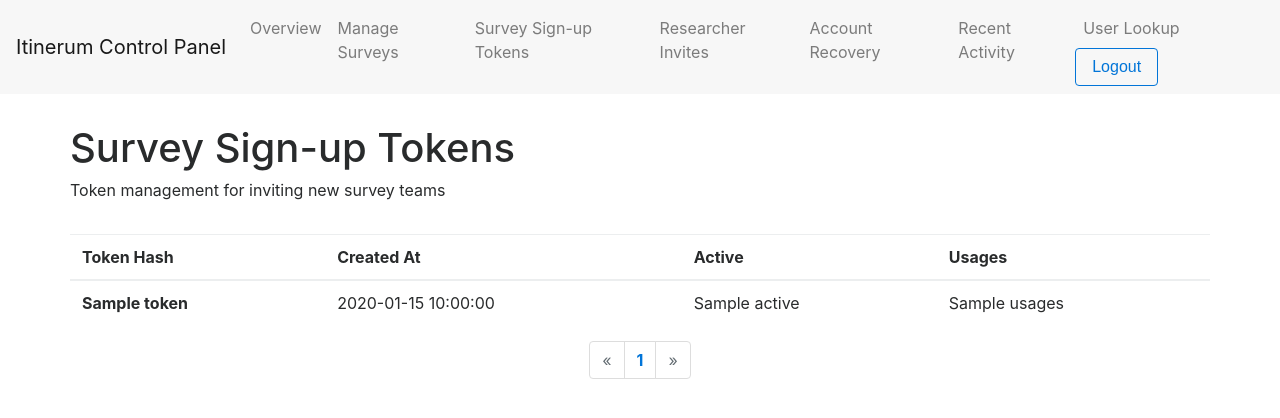
After one commit to kaiXlee/itinerum-admin, a Flask app: template admin/templates/signup_tokens.index.html in a window 1280 px wide. The commit adds this page. Shown: the top 418 px of the page. Run offline with Flask 2, Linux system fonts and the light colour scheme; the template is opened without the code that fills it: most values are stand-ins (such as "Sample title", 1, 10 or a date in 2020); some libraries are stand-ins or nearby versions.

Commit message:
Moved survey sign-up tokens table to its own panel

```diff
--- a/admin/db/survey_admin.py
+++ b/admin/db/survey_admin.py
@@ -13,6 +13,9 @@ from hardcoded_survey_questions import default_stack
 class SurveyAdminActions:
     def names(self):
         return [n for n, in Survey.query.with_entities(Survey.pretty_name).order_by(Survey.name).all()]
+
+    def paginate_registrations(self):
+        pass
 
     def get_user_role(self, role):
         return user_datastore.find_or_create_role(name=role)
--- a/admin/server.py
+++ b/admin/server.py
@@ -8,7 +8,7 @@ import logging
 from raven.contrib.flask import Sentry
 import os
 
-from admin.blueprints import control_panel, manage_surveys
+from admin.blueprints import control_panel, manage_surveys, signup_tokens
 import config
 from models import db, user_datastore
 
@@ -57,6 +57,7 @@ def create_app(testing=False):
     # Register admin dashboard blueprint =======================================
     app.register_blueprint(control_panel.blueprint)
     app.register_blueprint(manage_surveys.blueprint, url_prefix='/manage-surveys')
+    app.register_blueprint(signup_tokens.blueprint, url_prefix='/signup-tokens')
 
     # Register health check route for load balancer ============================
     @app.route('/health')
--- a/admin/templates/layout.html
+++ b/admin/templates/layout.html
@@ -26,6 +26,9 @@
                     </li>
                     <li id="nav-link-survey-registration" class="nav-item">
                         <a class="nav-link" href="{{ url_for('manage_surveys.index') }}">Manage Surveys</a>
+                    </li>
+                    <li id="nav-link-survey-signup-tokens" class="nav-item">
+                        <a class="nav-link" href="{{ url_for('signup_tokens.index') }}">Survey Sign-up Tokens</a>
                     </li>
                     <li id="nav-link-researcher-invites" class="nav-item">
                         <a class="nav-link" href="{{ url_for('control_panel.researcher_invites_panel') }}">Researcher Invites</a>
--- /dev/null
+++ b/admin/templates/signup_tokens.active_tokens_table.html
@@ -0,0 +1,49 @@
+{% block active_signup_tokens %}
+    <div class="row data-table">
+        <table class="table">
+            <thead>
+                <tr>
+                    <th>Token Hash</th>
+                    <th>Created At</th>
+                    <th>Active</th>
+                    <th>Usages</th>
+                </tr>
+            </thead>
+            <tbody id="table-body">
+                {% for token in new_survey_tokens.items %}
+                    <tr>
+                        <th scope="row">{{ token.token }}</th>
+                        <td>{{ token.created_at.replace(microsecond=0) }}</td>
+                        <td>{{ token.active }}</td>
+                        <td>{{ token.usages }}</td>
+                    </tr>
+                {% endfor %}
+            </tbody>
+        </table>
+    </div>
+
+    <!-- Tokens pagination -->
+    <nav aria-label="New survey tokens">
+        <ul class="pagination justify-content-center">
+            <li class="page-item {{'disabled' if new_survey_tokens.page == 1}}">
+                <a class="page-link" href="?page={{new_survey_tokens.prev_num}}" aria-label="Previous">
+                    <span aria-hidden="true">&laquo;</span>
+                </a>
+            </li>
+
+            {% for i in range(1, new_survey_tokens.pages + 1) %}
+                {% if i == new_survey_tokens.page %}
+                    <li class="page-item"><a class="page-link" href="?page={{i}}"><b>{{i}}</b></a></li>
+                {% else %}
+                    <li class="page-item"><a class="page-link" href="?page={{i}}">{{i}}</a></li>
+                {% endif %}
+            {% endfor %}
+
+            <li class="page-item {{'disabled' if new_survey_tokens.page == new_survey_tokens.pages}}">
+                <a class="page-link" href="?page={{new_survey_tokens.next_num}}" aria-label="Next">
+                    <span aria-hidden="true">&raquo;</span>
+                </a>
+            </li>
+        </ul>
+    </nav>
+{% endblock %}
--- /dev/null
+++ b/admin/templates/signup_tokens.index.html
@@ -0,0 +1,78 @@
+{% extends "layout.html" %}
+
+{% block content %}
+    <div class="container content-container">
+        <div class="row content-title">
+            <h1 class="header">Survey Sign-up Tokens</h1>
+        </div>
+
+        <div class="row">
+            <p>Token management for inviting new survey teams</p>
+        </div>
+
+        <!-- Sign-up tokens paginated table -->
+        {% include 'signup_tokens.active_tokens_table.html' %}
+    </div>
+
+    <!-- Upload JSON schema modal -->
+    <div class="modal fade" id="upload-survey-schema-modal" tabindex="-1" role="dialog" aria-labelledby="survey-schema-modal-label">
+        <div class="modal-dialog" role="document">
+            <div class="modal-content">
+                <div class="modal-header">
+                    <h5 class="modal-title" id="survey-schema-modal-label">Upload JSON Schema</h5>
+                    <button type="button" class="close" data-dismiss="modal" aria-label="Close">
+                        <span aria-hidden="true">&times;</span>
+                    </button>
+                </div>
+
+                <div class="modal-body">
+                    <div class="col-sm-12">
+                        <div class="survey-name-row">
+                            <label for="json-schema-survey-name">New Survey Name</label>
+                            <input type="text" id="json-schema-survey-name" class="form-control" />
+                            <div class="form-control-feedback" id="json-schema-survey-name-feedback"></div>
+                        </div>
+
+                        <p id="json-schema-help" class="form-text text-muted">
+                            Upload JSON schema to append to default hardcoded questions:
+                        </p>
+                        <label class="custom-file json-schema-file">
+                            <input type="file" id="json-schema-file-input" class="custom-file-input" />
+                            <span class="custom-file-control custom-file-name" id="json-schema-file-name" data-content="Upload schema..."></span>
+                        </label>
+                    </div>
+                </div>
+
+                <div class="modal-footer">
+                    <button type="button" class="btn btn-primary" id="deploy-schema-btn">Upload</button>
+                </div>
+            </div>
+        </div>
+    </div>
+
+    <script type="text/javascript">
+        $(document).ready(function () {
+            // register new token click
+            var $table = $('#table-body');
+            $('#new-token-btn').click(function() {
+                $.ajax({
+                    type: 'POST',
+                    url: "{{ url_for('.generate_new_survey_token') }}",
+                    contentType: 'application/json;charset=UTF-8',
+                    success: function(data) {
+                        $('#table-body').empty();
+                        data.results.recent_tokens.forEach(function(token, idx) {
+                            var $row = $('<tr>').append(
+                                $('<th>').text(token.token),
+                                $('<td>').text(token.created_at),
+                                $('<td>').text(token.active),
+                                $('<td>').text(token.usages)
+                            );
+                            $row.appendTo($table);
+                        });
+                    }
+                });
+            });
+        });
+    </script>
+{% endblock %}
```
Also changed, not shown: admin/blueprints/manage_surveys.py (+2 -30 lines), admin/blueprints/signup_tokens.py (added, +49 -0 lines), admin/templates/manage_surveys.active_signup_tokens.html (added, +49 -0 lines), admin/templates/manage_surveys.index.html (+0 -73 lines), admin/templates/manage_surveys.recently_registered.html (added, +41 -0 lines).
